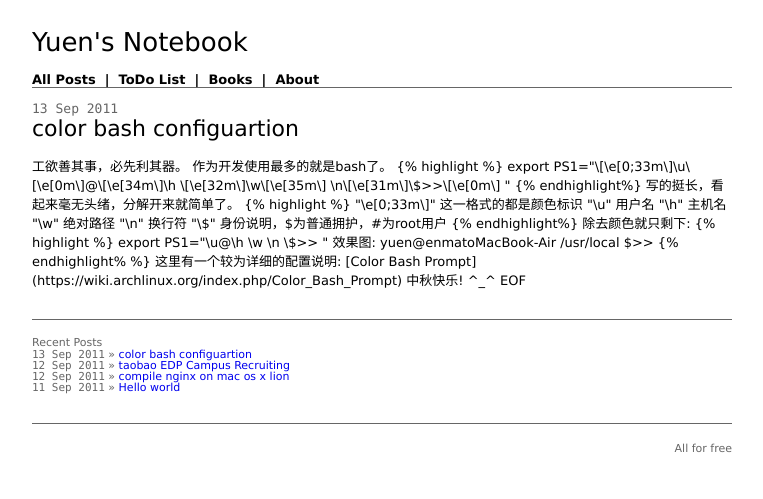
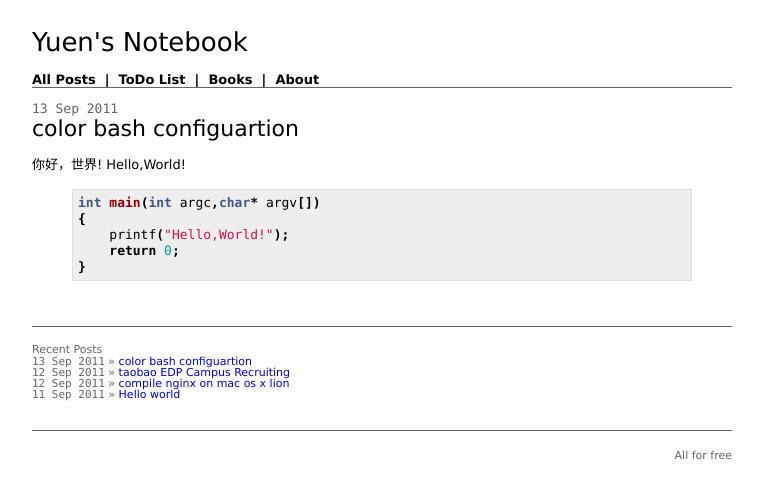
Before and after one commit to yzprout/yzproutgithubcom, a Jekyll site: the page built from index.html, in a window 1280 px wide. Shown: the top 499 px of the page, without its empty margins (258-1021 px from the left). Built offline with Jekyll 4.4.1, drawn with Linux system fonts in a browser that asks for light colours; Markdown is read by kramdown in place of the engine named in the settings.

Commit message:
modified:   _posts/2011-09-13-color-bash-configuration.md

```diff
--- a/_posts/2011-09-13-color-bash-configuration.md
+++ b/_posts/2011-09-13-color-bash-configuration.md
@@ -3,44 +3,12 @@ layout: post
 title: color bash configuartion
 ---
 
-工欲善其事，必先利其器。
-
-作为开发使用最多的就是bash了。
-
-{% highlight %}
-export PS1="\[\e[0;33m\]\u\[\e[0m\]@\[\e[34m\]\h \[\e[32m\]\w\[\e[35m\] \n\[\e[31m\]\$>>\[\e[0m\] "
-{% endhighlight%}
-
-写的挺长，看起来毫无头绪，分解开来就简单了。
-{% highlight %}
-
-"\e[0;33m\]" 这一格式的都是颜色标识
-
-"\u" 用户名
-
-"\h" 主机名
-
-"\w" 绝对路径
-
-"\n" 换行符
-
-"\$" 身份说明，$为普通拥护，#为root用户
-
-{% endhighlight%}
-
-除去颜色就只剩下:
-
-{% highlight %}
-export PS1="\u@\h \w \n \$>> "
-效果图:
-yuen@enmatoMacBook-Air /usr/local
-$>>
-{% endhighlight% %}
-
-
-这里有一个较为详细的配置说明:
-[Color Bash Prompt](https://wiki.archlinux.org/index.php/Color_Bash_Prompt)
-
-中秋快乐!  ^_^
-
-EOF
+你好，世界!
+Hello,World!
+{% highlight  java%}
+int main(int argc,char* argv[])
+{
+    printf("Hello,World!");
+    return 0;
+}
+{% endhighlight %}
```
